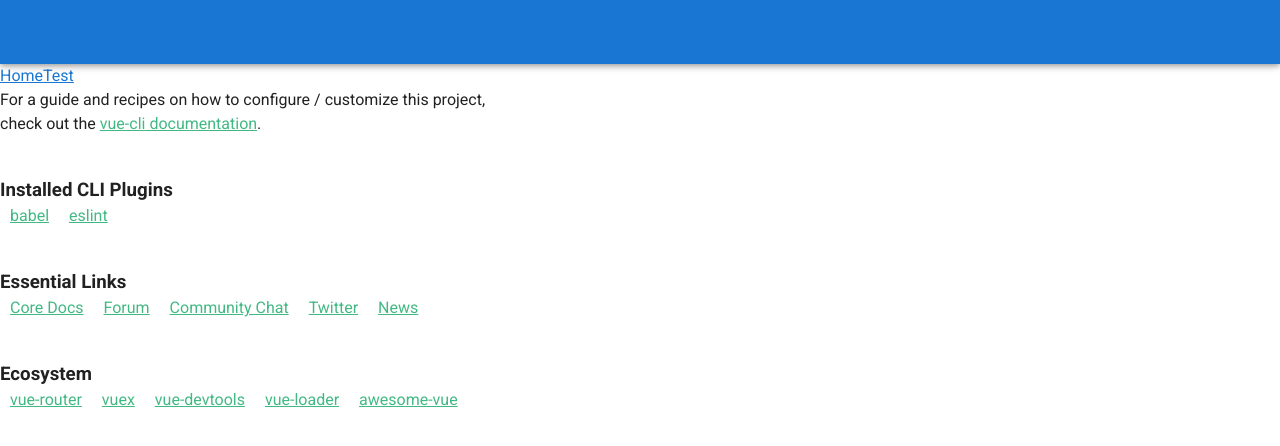
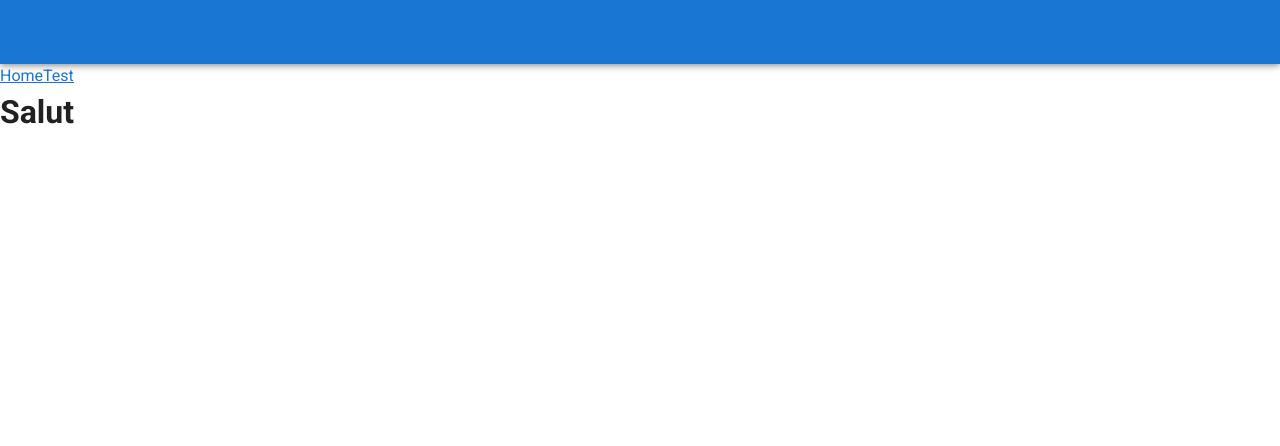
Before and after one commit to Liaxum/mangas_projet_front, a Vue app: page / in a window 1280 px wide. Shown: the top 446 px of the page. Built offline with nearby package versions, Linux system fonts and the light colour scheme.

Commit message:
@upd api test

```diff
--- a/src/views/HelloWorld.vue
+++ b/src/views/HelloWorld.vue
@@ -1,42 +1,13 @@
 <template>
   <div class="hello">
-    <h1>{{ msg }}</h1>
-    <p>
-      For a guide and recipes on how to configure / customize this project,<br>
-      check out the
-      <a href="https://cli.vuejs.org" target="_blank" rel="noopener">vue-cli documentation</a>.
-    </p>
-    <h3>Installed CLI Plugins</h3>
-    <ul>
-      <li><a href="https://github.com/vuejs/vue-cli/tree/dev/packages/%40vue/cli-plugin-babel" target="_blank" rel="noopener">babel</a></li>
-      <li><a href="https://github.com/vuejs/vue-cli/tree/dev/packages/%40vue/cli-plugin-eslint" target="_blank" rel="noopener">eslint</a></li>
-    </ul>
-    <h3>Essential Links</h3>
-    <ul>
-      <li><a href="https://vuejs.org" target="_blank" rel="noopener">Core Docs</a></li>
-      <li><a href="https://forum.vuejs.org" target="_blank" rel="noopener">Forum</a></li>
-      <li><a href="https://chat.vuejs.org" target="_blank" rel="noopener">Community Chat</a></li>
-      <li><a href="https://twitter.com/vuejs" target="_blank" rel="noopener">Twitter</a></li>
-      <li><a href="https://news.vuejs.org" target="_blank" rel="noopener">News</a></li>
-    </ul>
-    <h3>Ecosystem</h3>
-    <ul>
-      <li><a href="https://router.vuejs.org" target="_blank" rel="noopener">vue-router</a></li>
-      <li><a href="https://vuex.vuejs.org" target="_blank" rel="noopener">vuex</a></li>
-      <li><a href="https://github.com/vuejs/vue-devtools#vue-devtools" target="_blank" rel="noopener">vue-devtools</a></li>
-      <li><a href="https://vue-loader.vuejs.org" target="_blank" rel="noopener">vue-loader</a></li>
-      <li><a href="https://github.com/vuejs/awesome-vue" target="_blank" rel="noopener">awesome-vue</a></li>
-    </ul>
+    <h1>Salut</h1>
   </div>
 </template>
 
 <script>
 export default {
   name: 'HelloWorld',
-  props: {
-    msg: String
-  }
-}
+};
 </script>
 
 <!-- Add "scoped" attribute to limit CSS to this component only -->
--- a/src/views/Test.vue
+++ b/src/views/Test.vue
@@ -1,19 +1,50 @@
 <template>
   <div>
-    <h1> {{ test }} </h1>
+    <h1> Liste des mangas </h1>
+    <table>
+      <thead>
+        <tr>
+          <th>Name</th>
+          <th>createdAt</th>
+          <th>Price</th>
+          <th>description</th>
+          <th>stocks</th>
+          <th>Image</th>
+        </tr>
+      </thead>
+      <tbody>
+        <tr v-for="item in mangas" :key="item.id">
+          <td> {{item.nama}} </td>
+          <td> {{item.createdAt}} </td>
+          <td> {{item.price}} </td>
+          <td> {{item.description}} </td>
+          <td> {{item.stocks}} </td>
+          <td> {{item.image}} </td>
+        </tr>
+      </tbody>
+    </table>
   </div>
 </template>
 <script>
+import { mapState, mapActions } from 'vuex';
+
 export default {
+  // eslint-disable-next-line vue/multi-word-component-names
   name: 'Test',
   created() {
-      /* eslint-disable no-console */
-      console.log(this.$t('test'))
+    this.fetchMangas();
   },
+
   data() {
     return {
-        test: this.$t('test')
-      }
-    }
-  }
+      test: this.$t('test'),
+    };
+  },
+  computed: {
+    ...mapState('mangas', ['mangas']),
+  },
+  methods: {
+    ...mapActions('mangas', ['fetchMangas']),
+  },
+};
 </script>
```
Lines whose indentation alone changed are shown as unchanged.
